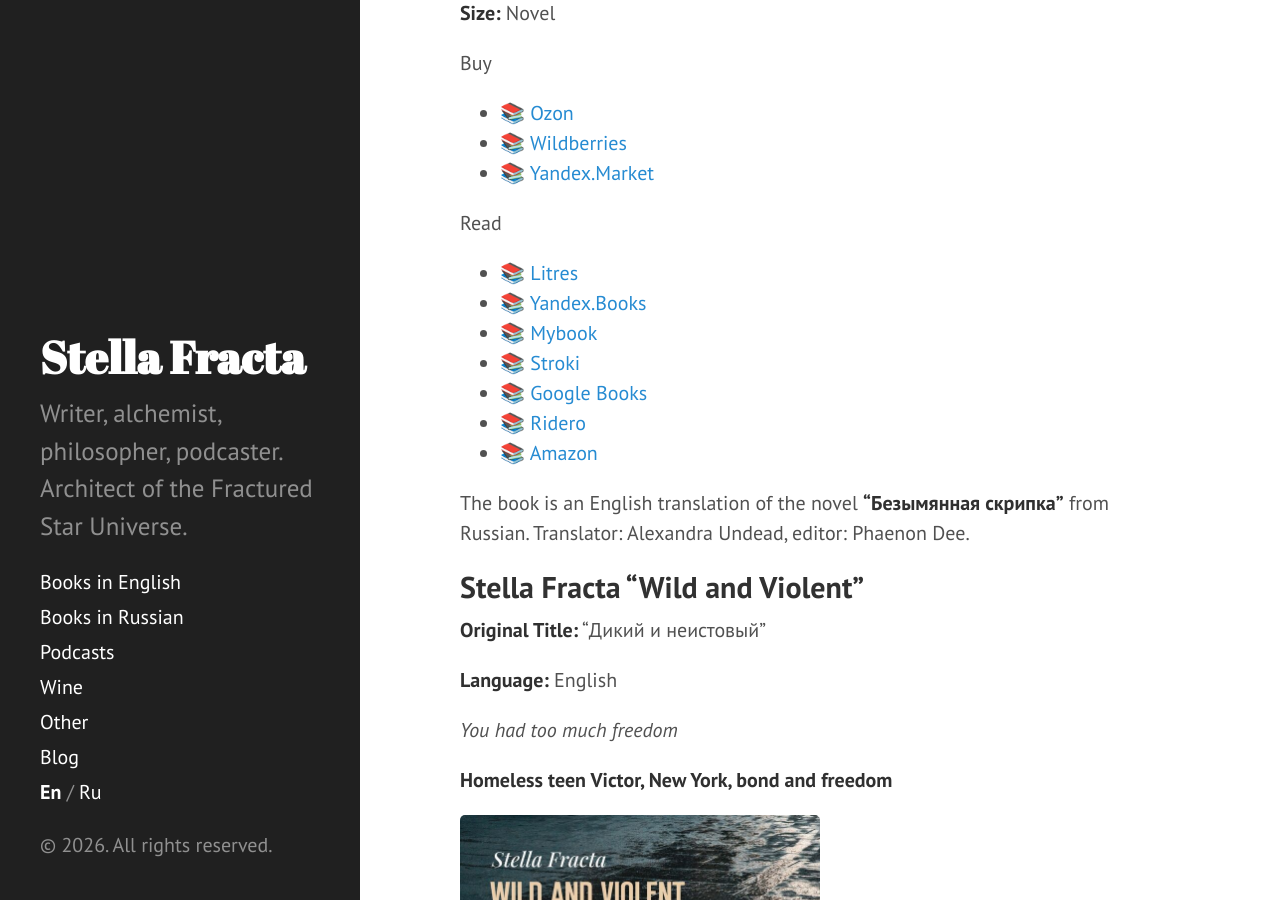
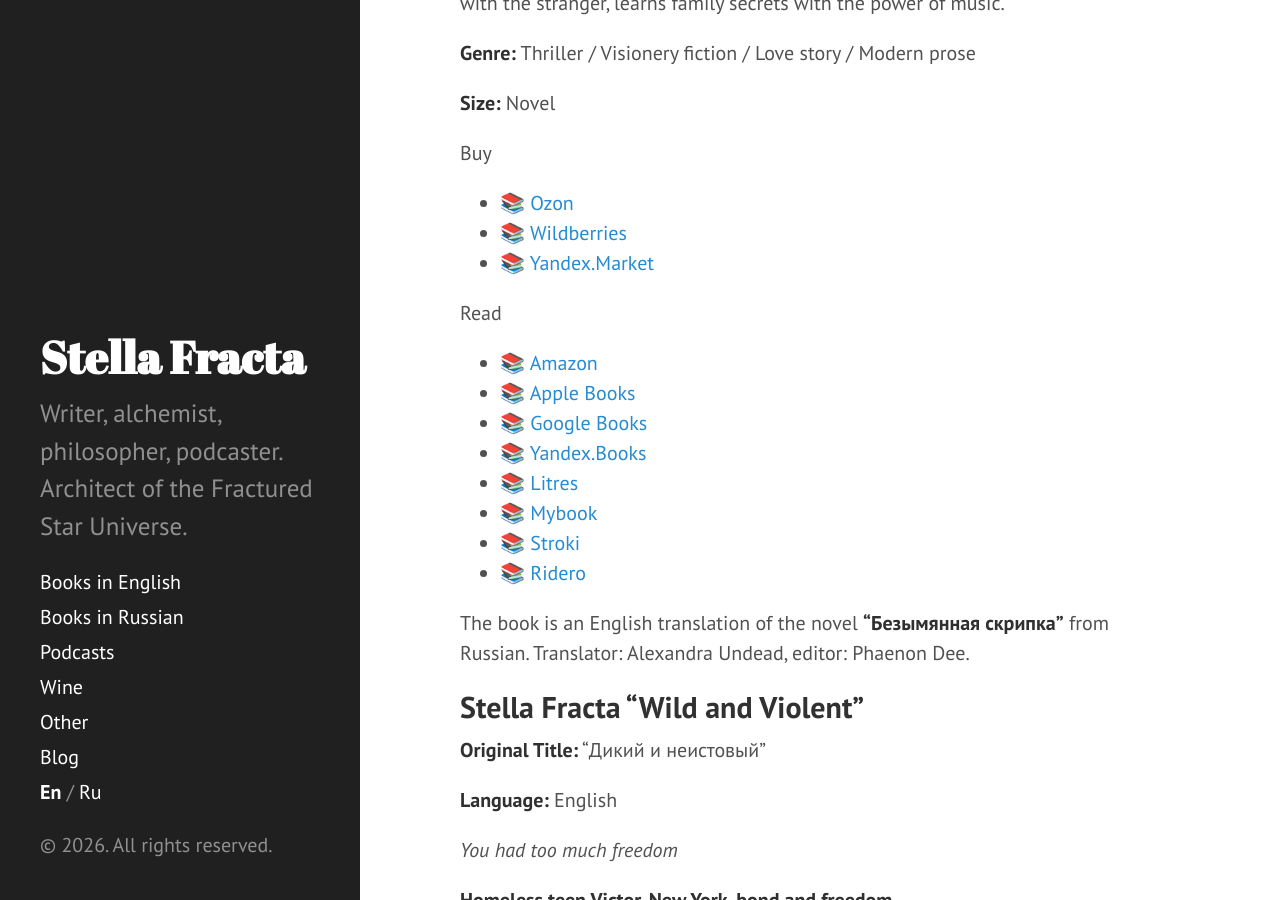
Before and after one commit to remiel-undead/stellafracta.com, a Jekyll site: the page built from index.md, in a window 1280 px wide and 900 px high, scrolled down 7560 px. Built offline with Jekyll 4.4.1, drawn with Linux system fonts in a browser that asks for light colours; our own code applies the rules of GitHub Pages for plain Markdown files; some of the changed text lies outside the part shown.

Commit message:
Add google and apple books links of eng books on eng page

```diff
--- a/index.md
+++ b/index.md
@@ -85,6 +85,7 @@
 - 📚 [Amazon](http://www.amazon.com/dp/B0CKW3YHD6)
 - 📚 [Goodreads](https://www.goodreads.com/book/show/199392660-incredible-spy-detective)
 - 📚 [Apple Books](https://books.apple.com/se/book/incredible-spy-detective-poets-and-liars/id6469199835)
+- 📚 [Google Books](https://www.google.ru/books/edition/Incredible_Spy_Detective_Poets_and_Liars/jxsREQAAQBAJ?hl=en&gbpv=0)
 - 📚 [Yandex.Books](https://bookmate.ru/books/iEwSrmVh)
 - 📚 [Litres](https://www.litres.ru/book/stella-fracta/incredible-spy-detective-poets-and-liars-69824017/)
 - 📚 [Mybook](https://mybook.ru/author/stella-fracta/incredible-spy-detective-poets-and-liars/)
@@ -125,7 +126,8 @@
 
 - 📚 [Amazon](http://www.amazon.com/dp/B0FBWW1N75)
 - 📚 [Apple Books](https://books.apple.com/es/book/albedo-castle/id6746860132)
-- 📚 [Books.Yandex](https://books.yandex.ru/books/Znw79wzz)
+- 📚 [Google Books](https://www.google.ru/books/edition/Albedo_Castle/_BhNEQAAQBAJ?hl=en&gbpv=0)
+- 📚 [Yandex.Books](https://books.yandex.ru/books/Znw79wzz)
 - 📚 [Litres](http://www.litres.ru/book/stella-fracta/albedo-castle-72068476/)
 - 📚 [Mybook](https://mybook.ru/author/stella-fracta/albedo-castle-2/)
 - 📚 [Stroki](https://stroki.mts.ru/book/albedo-castle-320792)
@@ -165,6 +167,7 @@
 
 - 📚 [Amazon](http://www.amazon.com/dp/B0DZCTK5T2)
 - 📚 [Apple Books](https://books.apple.com/gb/book/the-knight-the-beauty-the-beast-the-fool-eat-a-heart-gain-love/id6742870778)
+- 📚 [Google Books](https://www.google.ru/books/edition/The_Knight_the_Beauty_the_Beast_the_Fool/3hhNEQAAQBAJ?hl=en&gbpv=0)
 - 📚 [Yandex.Books](https://books.yandex.ru/books/wPAhOnZ2)
 - 📚 [Litres](https://www.litres.ru/book/stella-fracta/the-knight-the-beauty-the-beast-the-fool-eat-a-heart-gain-lo-71730268/)
 - 📚 [Mybook](https://mybook.ru/author/stella-fracta/the-knight-the-beauty-the-beast-thefool-eat-aheart/)
@@ -202,13 +205,14 @@
 
 Read
 
+- 📚 [Amazon](https://www.amazon.es/-/en/dp/B0FV8PCLML/)
+- 📚 [Apple Books](https://books.apple.com/us/book/the-unnamed-violin/id6755302508)
+- 📚 [Google Books](https://play.google.com/store/books/details/Stella_Fracta_The_Unnamed_Violin?id=0NuNEQAAQBAJ)
+- 📚 [Yandex.Books](https://books.yandex.ru/books/kwcrhUKY)
 - 📚 [Litres](https://www.litres.ru/book/stella-fracta/the-unnamed-violin-72618535/)
-- 📚 [Yandex.Books](https://books.yandex.ru/books/kwcrhUKY)
 - 📚 [Mybook](https://mybook.ru/author/stella-fracta/the-unnamed-violin/)
 - 📚 [Stroki](https://stroki.mts.ru/book/the-unnamed-violin-337952)
-- 📚 [Google Books](https://play.google.com/store/books/details/Stella_Fracta_The_Unnamed_Violin?id=0NuNEQAAQBAJ)
 - 📚 [Ridero](https://ridero.ru/books/the_unnamed_violin)
-- 📚 [Amazon](https://www.amazon.es/-/en/dp/B0FV8PCLML/)
 
 The book is an English translation of the novel **“Безымянная скрипка”** from Russian. Translator: Alexandra Undead, editor: Phaenon Dee.
 
@@ -240,9 +244,10 @@
 
 Read
 
+- 📚 [Amazon](https://a.co/d/0dkA0G4M)
+- 📚 [Apple Books](https://books.apple.com/us/book/wild-and-violent-you-had-too-much-freedom/id6761559517)
 - 📚 [Litres](https://www.litres.ru/book/stella-fracta/wild-and-violent-you-had-too-much-freedom-73750663/)
 - 📚 [Ridero](https://ridero.ru/books/wild_and_violent)
-- 📚 [Amazon](https://a.co/d/0dkA0G4M)
 
 The book is an English translation of the novel **“Дикий и неистовый”** from Russian. Translator: Alexandra Undead.
 
```
